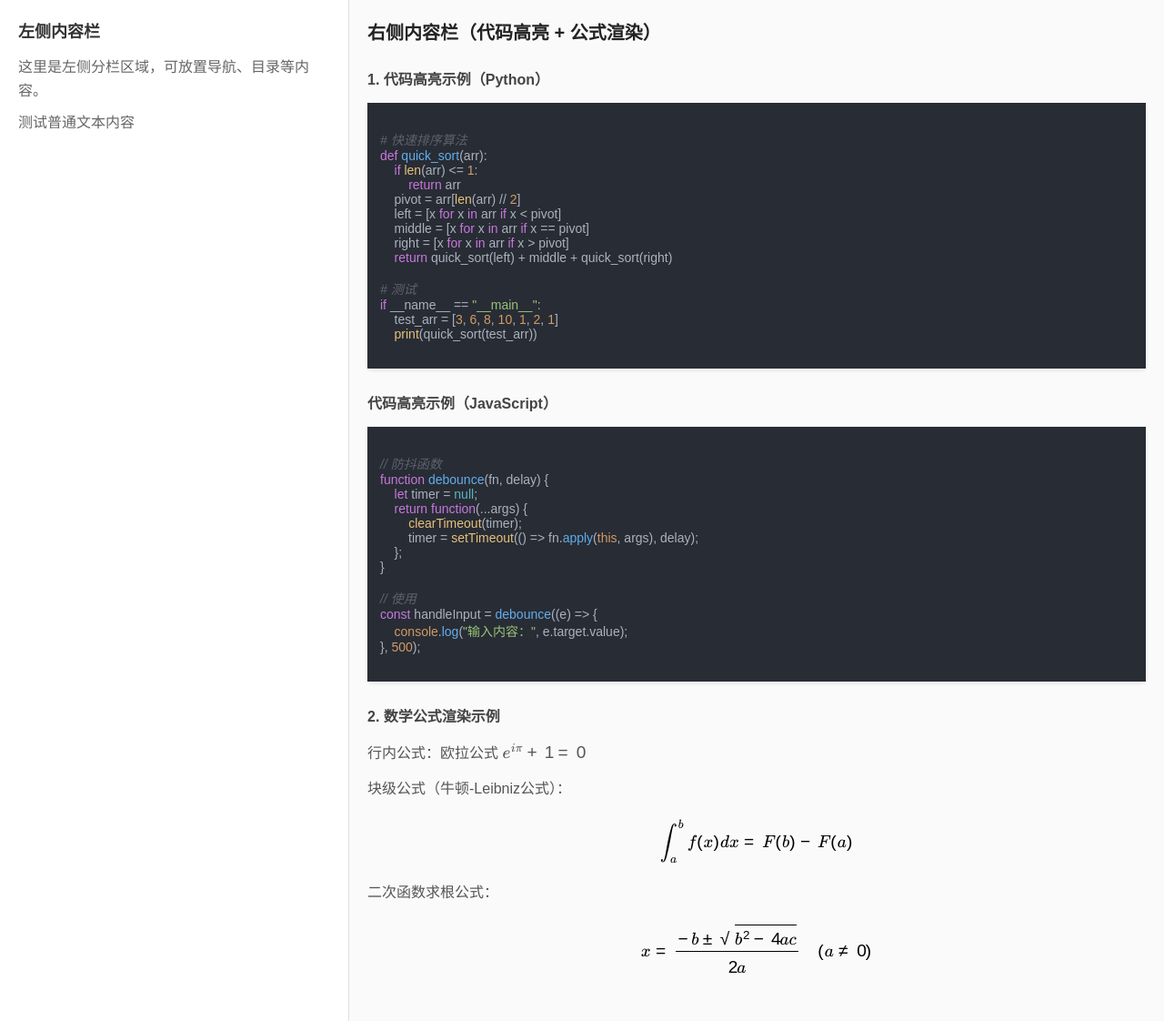
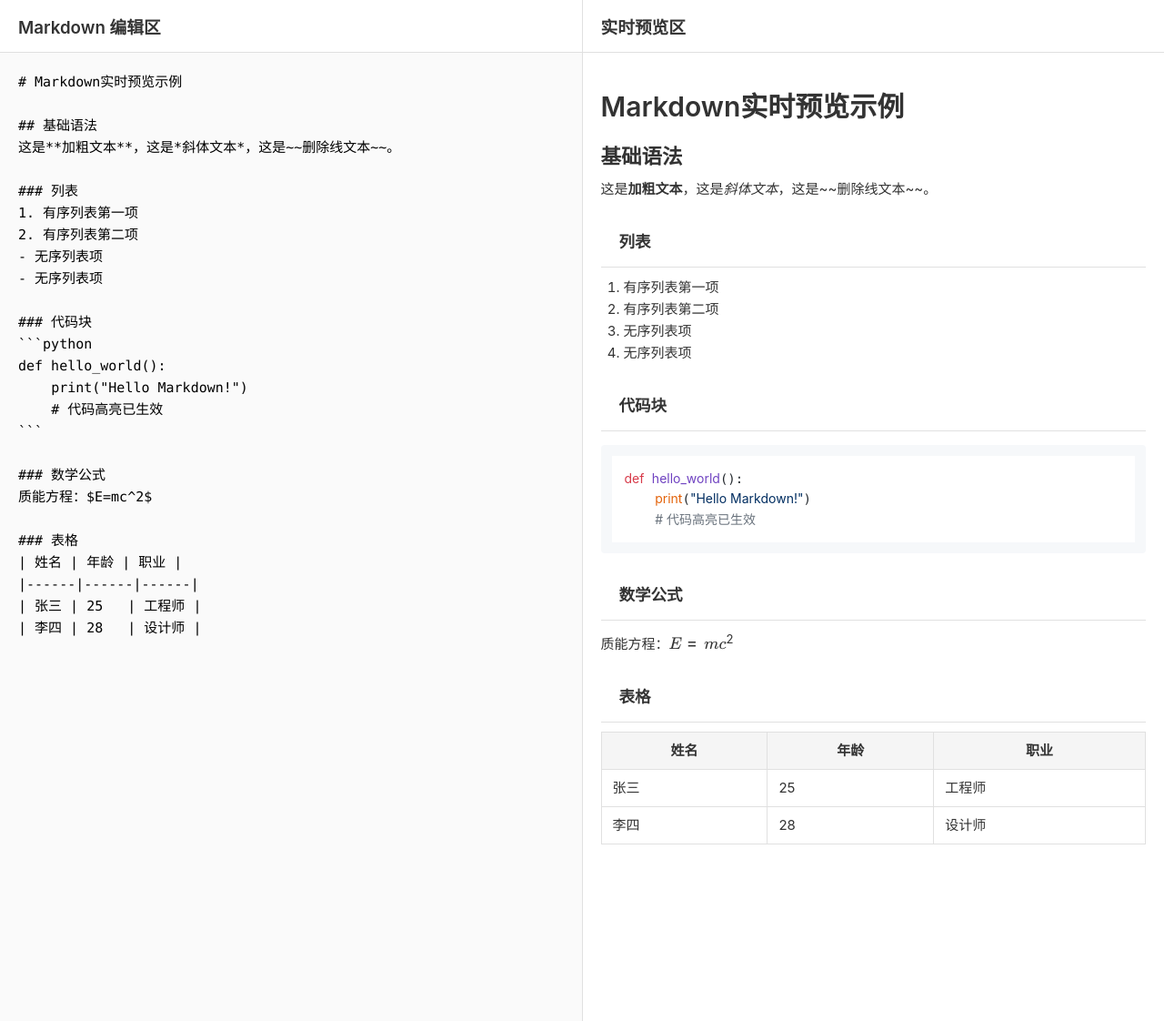
Before and after one commit to Calebchen7/server2, a FastAPI app: page / in a window 1280 px wide. Shown: the whole page at 91% size. Run offline with FastAPI, Linux system fonts and the light colour scheme; some libraries are stand-ins or nearby versions.

Commit message:
Add files via upload

```diff
--- a/templates/index.html
+++ b/templates/index.html
@@ -3,84 +3,33 @@
 <head>
     <meta charset="UTF-8">
     <meta name="viewport" content="width=device-width, initial-scale=1.0">
-    <title>Day4 - 前端页面与扩展语法</title>
-    <!-- 1. 引入Highlight.js CSS（代码高亮样式） -->
-    <link rel="stylesheet" href="https://cdn.jsdelivr.net/npm/highlight.js@11.7.0/styles/atom-one-dark.css">
-    <!-- 2. 引入自定义CSS（左右分栏样式） -->
-    <link rel="stylesheet" href="/static/css/style.css">
+    <title>Markdown实时预览服务</title>
+    <!-- 引入自定义样式 -->
+    <link rel="stylesheet" href="/static/style.css">
+    <!-- 代码高亮CSS（Github主题） -->
+    <link rel="stylesheet" href="https://cdnjs.cloudflare.com/ajax/libs/highlight.js/11.9.0/styles/github.min.css">
+    <!-- 数学公式MathJax -->
+    <script src="https://polyfill.io/v3/polyfill.min.js?features=es6"></script>
+    <script id="MathJax-script" async src="https://cdn.jsdelivr.net/npm/mathjax@3/es5/tex-mml-chtml.js"></script>
 </head>
 <body>
     <div class="container">
-        <!-- 左侧栏 -->
-        <div class="left-column">
-            <h2>左侧内容栏</h2>
-            <p>这里是左侧分栏区域，可放置导航、目录等内容。</p>
-            <!-- 示例：普通文本 -->
-            <p>测试普通文本内容</p>
+        <!-- 左侧编辑区 -->
+        <div class="editor-wrapper">
+            <h3>Markdown 编辑区</h3>
+            <textarea id="markdown-editor" placeholder="请在此输入Markdown内容..."></textarea>
         </div>
 
-        <!-- 右侧栏（核心展示区） -->
-        <div class="right-column">
-            <h2>右侧内容栏（代码高亮 + 公式渲染）</h2>
-
-            <!-- 🔹 扩展语法1：代码高亮 -->
-            <h3>1. 代码高亮示例（Python）</h3>
-            <pre><code class="language-python">
-# 快速排序算法
-def quick_sort(arr):
-    if len(arr) <= 1:
-        return arr
-    pivot = arr[len(arr) // 2]
-    left = [x for x in arr if x < pivot]
-    middle = [x for x in arr if x == pivot]
-    right = [x for x in arr if x > pivot]
-    return quick_sort(left) + middle + quick_sort(right)
-
-# 测试
-if __name__ == "__main__":
-    test_arr = [3, 6, 8, 10, 1, 2, 1]
-    print(quick_sort(test_arr))
-            </code></pre>
-
-            <h3>代码高亮示例（JavaScript）</h3>
-            <pre><code class="language-javascript">
-// 防抖函数
-function debounce(fn, delay) {
-    let timer = null;
-    return function(...args) {
-        clearTimeout(timer);
-        timer = setTimeout(() => fn.apply(this, args), delay);
-    };
-}
-
-// 使用
-const handleInput = debounce((e) => {
-    console.log("输入内容：", e.target.value);
-}, 500);
-            </code></pre>
-
-            <!-- 🔹 扩展语法2：公式渲染（MathJax） -->
-            <h3>2. 数学公式渲染示例</h3>
-            <p>行内公式：欧拉公式 \( e^{i\pi} + 1 = 0 \)</p>
-            <p>块级公式（牛顿-Leibniz公式）：</p>
-            \[
-            \int_{a}^{b} f(x) dx = F(b) - F(a)
-            \]
-            <p>二次函数求根公式：</p>
-            \[
-            x = \frac{-b \pm \sqrt{b^2 - 4ac}}{2a} \quad (a \neq 0)
-            \]
+        <!-- 右侧预览区 -->
+        <div class="preview-wrapper">
+            <h3>实时预览区</h3>
+            <div id="preview-container"></div>
         </div>
     </div>
 
-    <!-- 3. 引入Highlight.js JS（初始化代码高亮） -->
-    <script src="https://cdn.jsdelivr.net/npm/highlight.js@11.7.0/lib/highlight.min.js"></script>
-    <!-- 4. 引入MathJax（公式渲染） -->
-    <script src="https://cdn.jsdelivr.net/npm/mathjax@3.2.2/es5/tex-mml-chtml.js"></script>
-
-    <!-- 初始化Highlight.js -->
-    <script>
-        hljs.highlightAll(); // 高亮所有<code>标签
-    </script>
+    <!-- 引入交互逻辑 -->
+    <script src="/static/script.js"></script>
+    <!-- 代码高亮JS -->
+    <script src="https://cdnjs.cloudflare.com/ajax/libs/highlight.js/11.9.0/highlight.min.js"></script>
 </body>
 </html>
```
